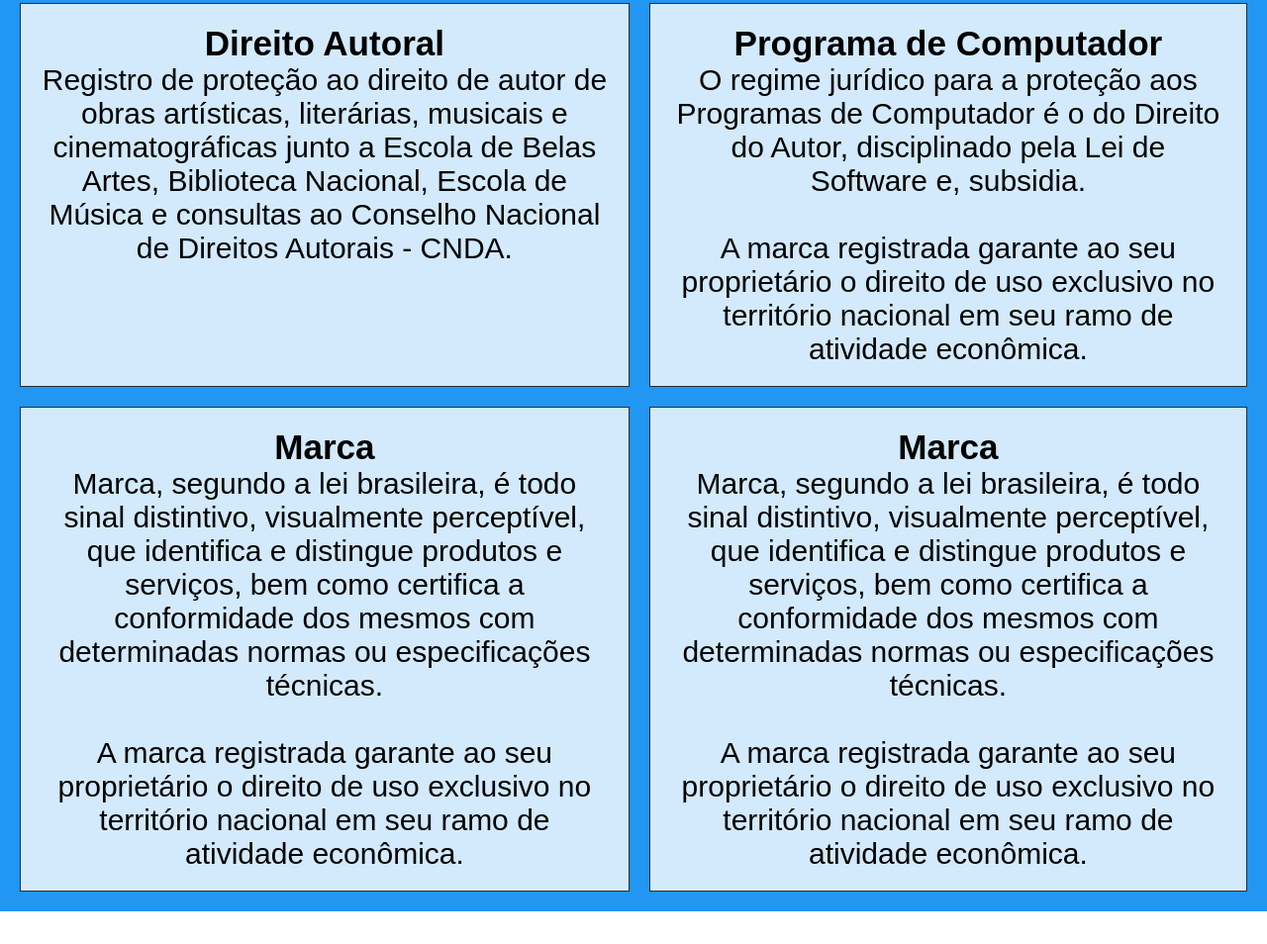
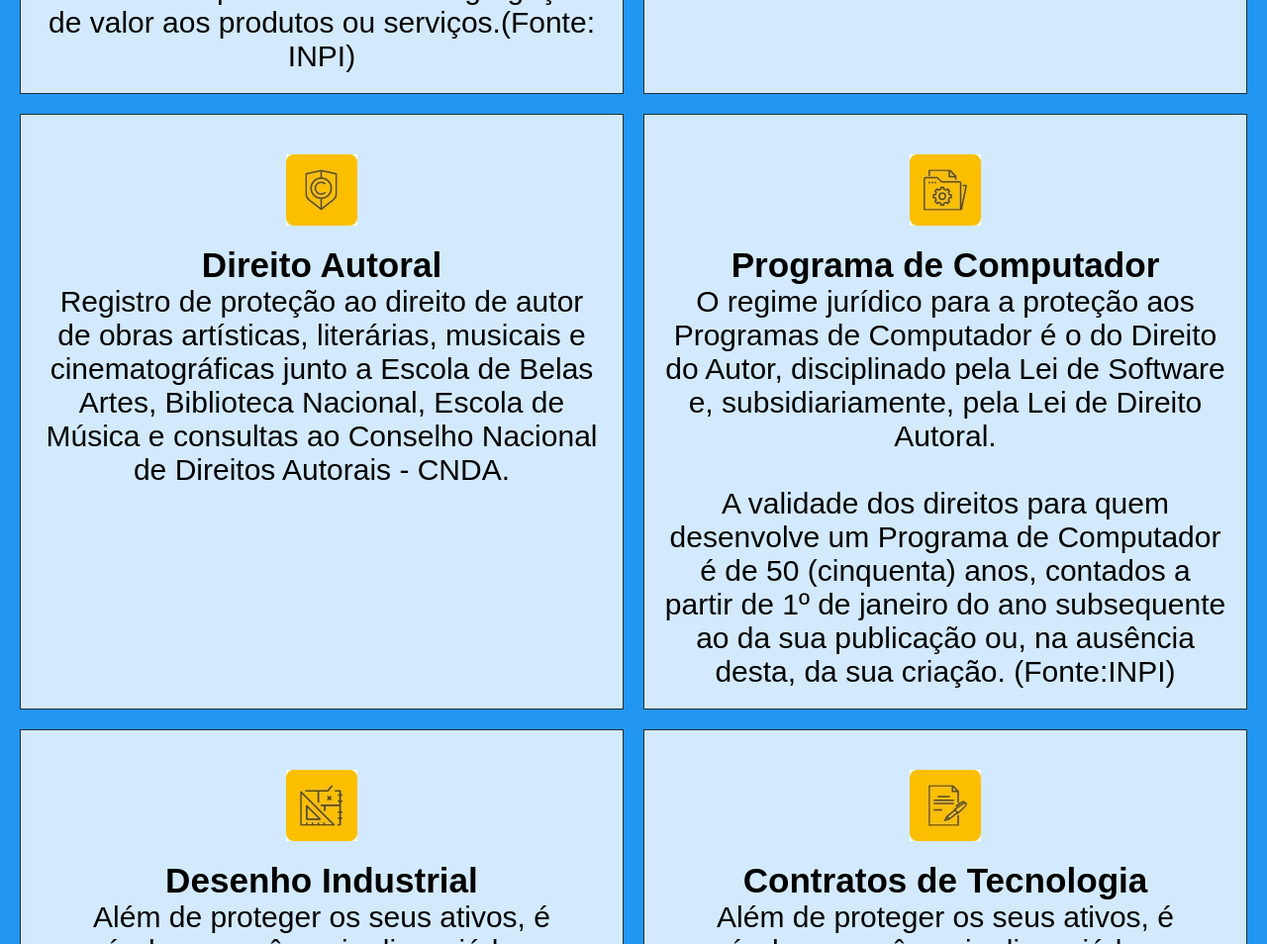
Before and after one commit to Emileamos/auriz_barreira_2022, a plain HTML site: page index.html in a window 1280 px wide. Shown: the part 1326-2280 px from the top of the page at 99% size. Before the commit the page ends 2247 px from the top, so only its background shows below. Drawn offline with Linux system fonts and the light colour scheme.

Commit message:
update no arquivo

```diff
--- a/index.html
+++ b/index.html
@@ -11,8 +11,8 @@
     <body>
         <header>
             <figure>
-                <!-- imagem_logo -->
-                <img src="imagens/logo.jpg">
+                <!-- imagem logo -->
+                <img src="imagens/logo.jpg" alt="logo" id="logo_img">
             </figure>
         </header>
         <main>
@@ -64,6 +64,9 @@
             </section>
             <div id="grid_container" class="grid-container">
                 <div class="grid-text">
+                    <figure>
+                        <img src="imagens/marca.jpg">
+                    </figure>
                     <h3>Marca</h3>
                     <p>
                         Marca, segundo a lei brasileira, é todo sinal distintivo, visualmente perceptível, que identifica e distingue produtos e serviços, bem como certifica a conformidade dos mesmos com determinadas normas ou especificações técnicas.
@@ -74,6 +77,9 @@
                     </p>
                 </div>
                 <div class="grid-text">
+                    <figure>
+                        <img src="imagens/patentes.jpg">
+                    </figure>
                     <h3>Patentes</h3>
                     <p>
                         Patente é um título de propriedade temporária sobre uma invenção ou modelo de utilidade, outorgado pelo Estado aos inventores ou autores ou outras pessoas físicas ou jurídicas detentoras de direitos sobre a criação.
@@ -82,33 +88,50 @@
                     </p>
                 </div>
                 <div class="grid-text">
+                    <figure>
+                        <img src="imagens/da.jpg">
+                    </figure>
                     <h3>Direito Autoral</h3>
                     <p>
                        Registro de proteção ao direito de autor de obras artísticas, literárias, musicais e cinematográficas junto a Escola de Belas Artes, Biblioteca Nacional, Escola de Música e consultas ao Conselho Nacional de Direitos Autorais - CNDA.
                     </p>
                 </div>
                 <div class="grid-text">
+                    <figure>
+                        <img src="imagens/pgdc.jpg">
+                    </figure>
                     <h3>Programa de Computador</h3>
                     <p>
-                        O regime jurídico para a proteção aos Programas de Computador é o do Direito do Autor, disciplinado pela Lei de Software e, subsidia.
+                        O regime jurídico para a proteção aos Programas de Computador é o do Direito do Autor, disciplinado pela Lei de Software e, subsidiariamente, pela Lei de Direito Autoral.
                         <br><br>
-                        A marca registrada garante ao seu proprietário o direito de uso exclusivo no território nacional em seu ramo de atividade econômica.
+                        A validade dos direitos para quem desenvolve um Programa de Computador é de 50 (cinquenta) anos, contados a partir de 1º de janeiro do ano subsequente ao da sua publicação ou, na ausência desta, da sua criação. (Fonte:INPI)
                     </p>
                 </div>
                 <div class="grid-text">
-                    <h3>Marca</h3>
+                    <figure>
+                        <img src="imagens/di.jpg">
+                    </figure>
+                    <h3>Desenho Industrial</h3>
                     <p>
-                        Marca, segundo a lei brasileira, é todo sinal distintivo, visualmente perceptível, que identifica e distingue produtos e serviços, bem como certifica a conformidade dos mesmos com determinadas normas ou especificações técnicas.
+                        Além de proteger os seus ativos, é possível que você queira licenciá-los para uma empresa, ou então obter uma licença para impulsionar seu negócio.
                         <br><br>
-                        A marca registrada garante ao seu proprietário o direito de uso exclusivo no território nacional em seu ramo de atividade econômica.
+                        Para que essas transações sejam seguras e permitam até o envio de royalties para o exterior, existem contratos que devem ser averbados/registrados no INPI.
+                        <br><br>
+                        Os contratos incluem desde licenciamento de patentes, desenhos industriais e uso de marca até assistência técnica e know-how.
+                        <br><br>
+                        Sem contar as franquias, cujo registro, embora seja opcional, garante um acordo seguro e confere validade perante terceiros. (Fonte:INPI)
                     </p>
                 </div>
                 <div class="grid-text">
-                    <h3>Marca</h3>
+                    <figure>
+                        <img src="imagens/cdt.jpg">
+                    </figure>
+                    <h3>Contratos de Tecnologia</h3>
                     <p>
-                        Marca, segundo a lei brasileira, é todo sinal distintivo, visualmente perceptível, que identifica e distingue produtos e serviços, bem como certifica a conformidade dos mesmos com determinadas normas ou especificações técnicas.
-                        <br><br>
-                        A marca registrada garante ao seu proprietário o direito de uso exclusivo no território nacional em seu ramo de atividade econômica.
+                        Além de proteger os seus ativos, é possível que você queira licenciá-los para uma empresa. Ou então obter uma licença para impulsionar seu negócio.
+                        Para que essas transações sejam seguras e permitam até o envio de royalties para o exterior, existem contratos que devem ser averbados/registrados no INPI.
+                        Os contratos incluem desde licenciamento de patentes, desenhos industriais e uso de marca até assistência técnica e know-how.
+                        Sem contar as franquias, cujo registro, embora seja opcional, garante um acordo seguro e confere validade perante terceiros. (Fonte:INPI)
                     </p>
                 </div>
             </div>
```
